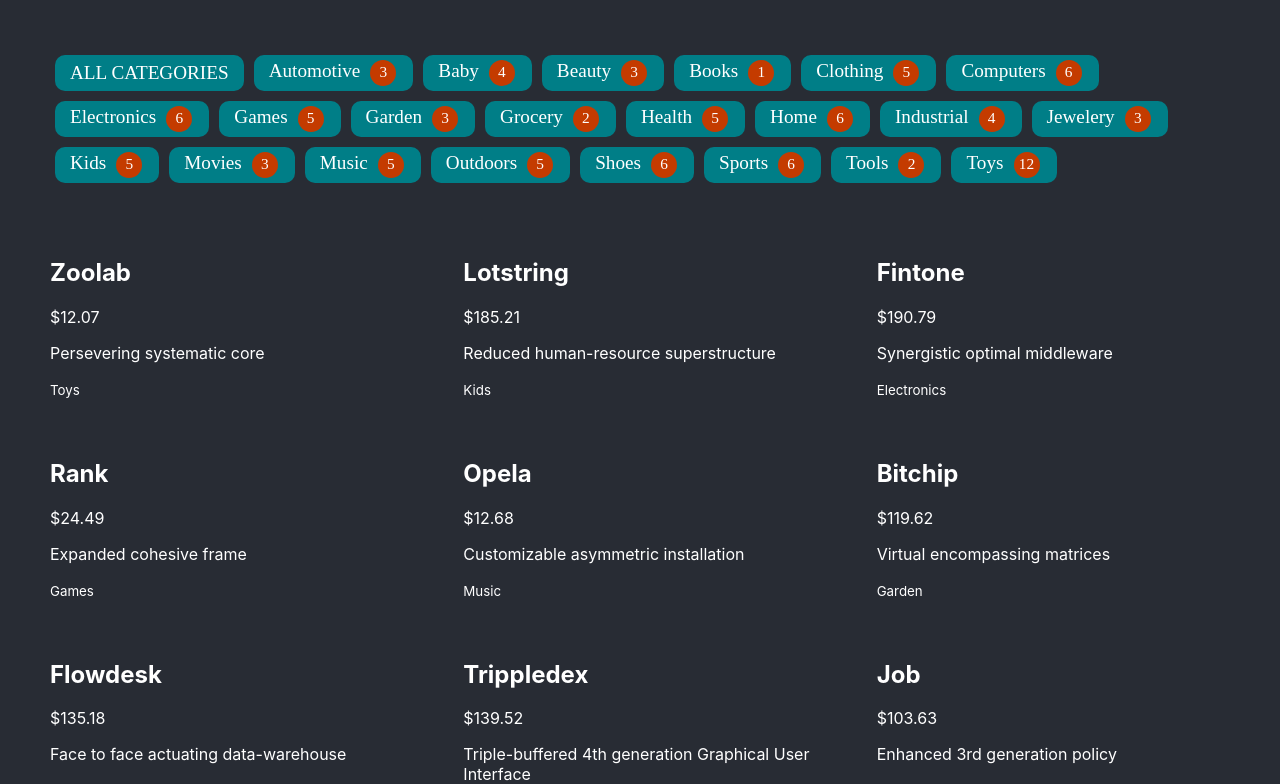
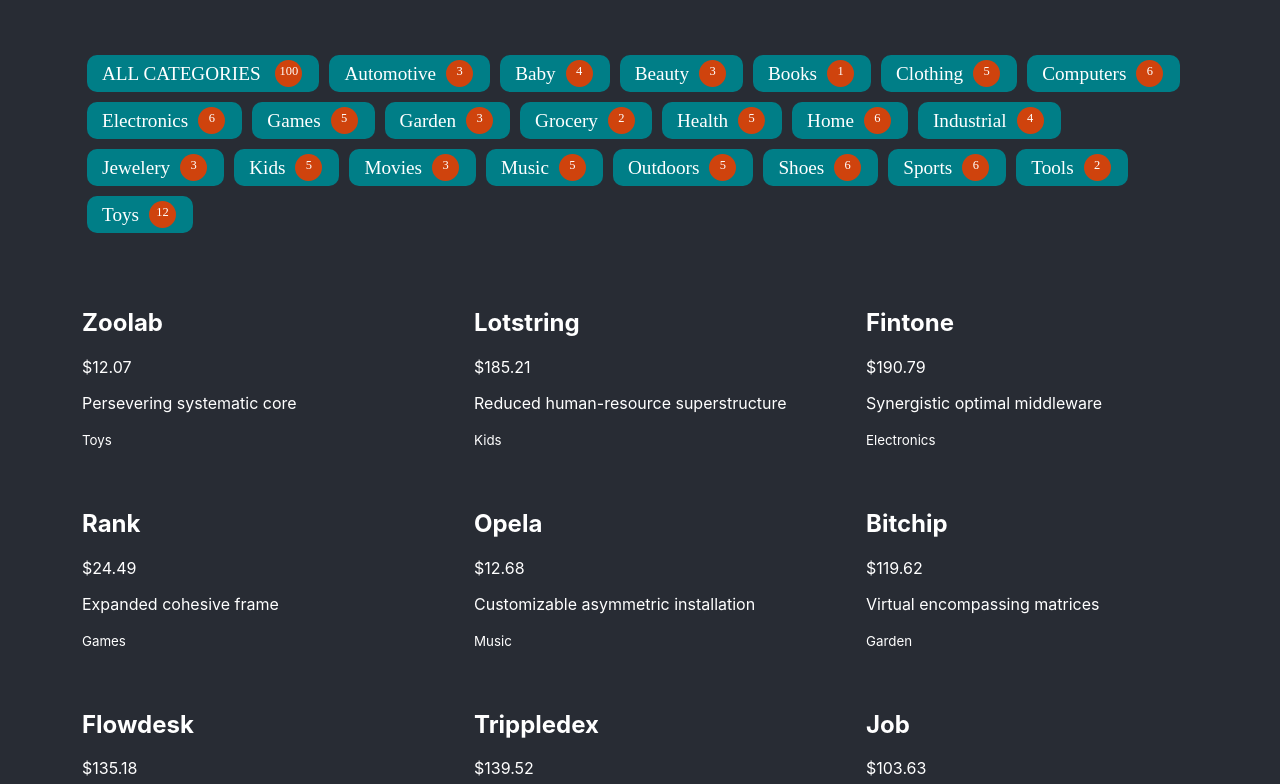
Before and after one commit to aucoeur/react-product-list, a React (Create React App) app: page / in a window 1280 px wide. Shown: the top 784 px of the page. Built offline with nearby package versions, Linux system fonts and the light colour scheme.

Commit message:
Fixes event.target.value capture for button

```diff
--- a/src/App.css
+++ b/src/App.css
@@ -56,3 +56,8 @@
   grid-template-columns: 1fr 1fr 1fr;
   grid-gap: 40px;
 }
+
+.container {
+  margin: auto;
+  width: 95%;
+}
--- a/src/App.js
+++ b/src/App.js
@@ -23,14 +23,32 @@ function App() {
   const categories = categoriesUnique.map((category, i) => {
       const count = categoryCounts
       // console.log(count[category])
-      return <Button category={category} id={category} key={i} value={category} count={count[category]} onClick={getCategory}/>
+      return (
+        <Button
+          category={category}
+          id={category}
+          key={i}
+          value={category}
+          count={count[category]}
+          onClick={()=> getCategory(category)}
+          // Alternative way
+          // onClick={getCategory}
+          />
+      )
     }
   )
 
+  const total = categoriesUnique.reduce( (acc, category) => { return acc + categoryCounts[category] }, 0)
+
   return (
-    <div>
+    <div className="container">
       <div className='categories'>
-        <button id="All" className="category" value="All" onClick={resetState}>ALL CATEGORIES</button>
+        <button id="All" className="category" value="All" onClick={resetState}>
+          <span className="text-center">ALL CATEGORIES </span>
+          <div className="badge">
+            <span className="text-center">{total}</span>
+          </div>
+        </button>
         {categories}
       </div>
       <div className="ProductList">
--- a/src/components/Button.css
+++ b/src/components/Button.css
@@ -7,23 +7,28 @@
     border-radius: 10px 10px;
     font-size: 1.2em;
     font-family: 'Ubuntu';
+    vertical-align: middle;
 }
 
 Button:focus {
-    background-color: rgb(27, 0, 177);
+    background-color:rgb(0, 189, 203);
     outline: none !important;
     outline-offset: none !important;
 }
 
 .badge {
-  height: 20px;
-  width: 20px;
+  height: 21px;
+  width: 21px;
   margin: 2px 2px 2px 10px ;
   padding: 3px;
-  background-color: rgb(196, 59, 0);
+  background-color: rgba(228, 61, 0, 0.906);
   border-radius: 50%;
   display: inline-block;
-  font-size: .8em;
+  font-size: .65em;
   vertical-align: middle;
   line-height: 1.2em;
 }
+
+.text-center {
+  vertical-align: middle;
+}
--- a/src/components/Button.js
+++ b/src/components/Button.js
@@ -1,18 +1,20 @@
 import React from 'react';
 import './Button.css';
+import { categoryCounts } from '../data';
 // import { categoriesUnique } from '../data';
 
 function Button(props) {
-    const { category, value, onClick, count } = props
-    function getCategory(event) {
-        onClick(event.target.value);
-    }
+    const { category, onClick, count } = props
+
     return <button
-            className={`category`}
-            value={value}
-            onClick={getCategory}>
-                {category}
-                <div className="badge">{count}</div>
+            className="category"
+            onClick={onClick}
+            // Alternative way
+            // onClick={() => onClick(category)}
+            >
+                <span className="text-center">{category}</span>
+                {/* {category} */}
+                <div className="badge"><span className="text-center">{count}</span></div>
             </button>
 }
 
```
